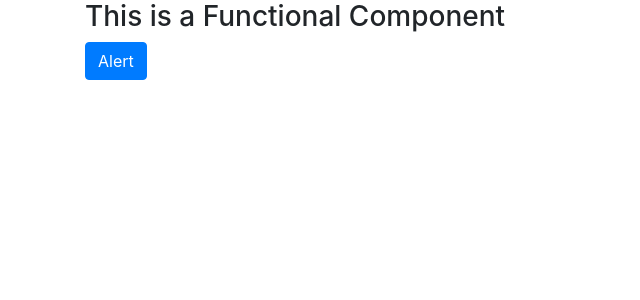
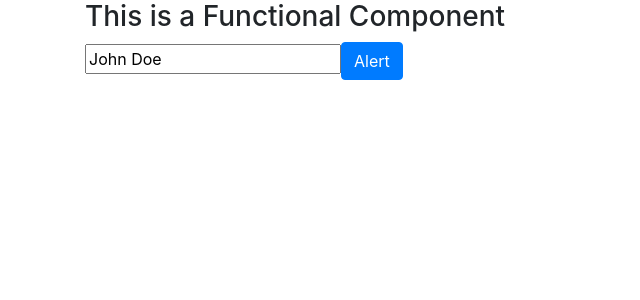
Before and after one commit to nictengkk/react-hooks-demo, a React (Create React App) app: page / in a window 1280 px wide. Shown: the top 300 px of the page, without its empty margins (0-640 px from the left). Built offline with nearby package versions, Linux system fonts and the light colour scheme.

Commit message:
Add code examples for scenario 2

```diff
--- a/src/App.js
+++ b/src/App.js
@@ -1,11 +1,11 @@
 import React, { Component } from "react";
-import Example1After from "./components/Scenario1/Example1After";
+import Example2After from "./components/Scenario2/Example2After";
 
 class App extends Component {
   render() {
     return (
       <div className="container">
-        <Example1After />
+        <Example2After />
       </div>
     );
   }
--- /dev/null
+++ b/src/components/Scenario2/Example2After.jsx
@@ -0,0 +1,30 @@
+import React, { useState } from "react";
+
+function Example2After() {
+  const [name, setName] = useState("John Doe");
+
+  const alertName = () => {
+    alert(name);
+  };
+
+  const handleNameInput = event => {
+    setName(event.target.value);
+  };
+
+  return (
+    <div>
+      <h3>This is a Functional Component</h3>
+      <input
+        type="text"
+        onChange={handleNameInput}
+        value={name}
+        placeholder="Your name..."
+      />
+      <button onClick={alertName} className="btn btn-primary">
+        Alert
+      </button>
+    </div>
+  );
+}
+
+export default Example2After;
```
Also changed, not shown: src/components/Scenario2/Example2Before.jsx (added, +25 -0 lines).
